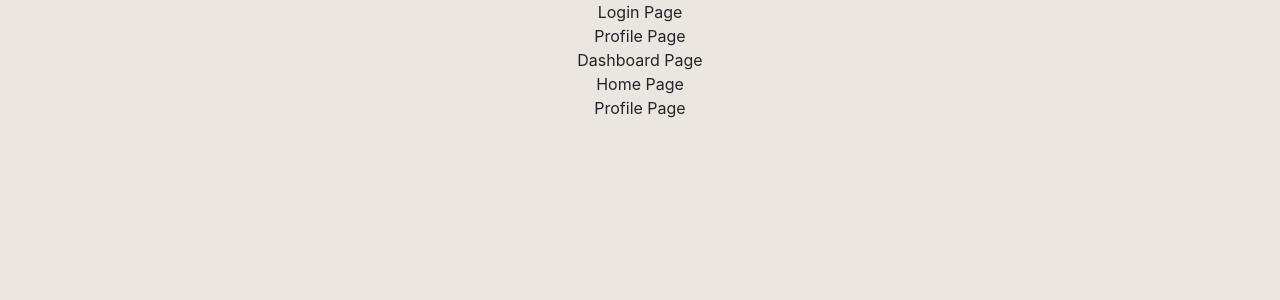
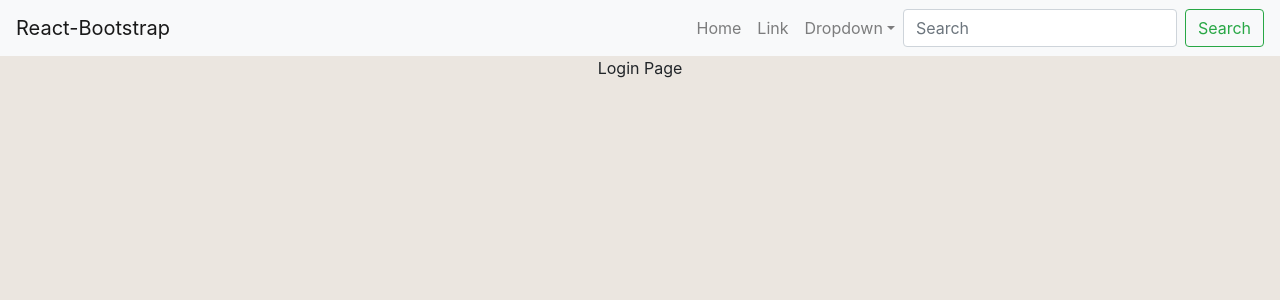
Before and after one commit to Exercise-D010/Database, a React (Create React App) app: page /login in a window 1280 px wide. Shown: the top 300 px of the page. Built offline with nearby package versions, Linux system fonts and the light colour scheme.

Commit message:
hoc ve router

```diff
--- a/package.json
+++ b/package.json
@@ -6,7 +6,9 @@
     "bootstrap": "^4.3.1",
     "node-sass": "^4.12.0",
     "react": "^16.9.0",
+    "react-bootstrap": "^1.0.0-beta.12",
     "react-dom": "^16.9.0",
+    "react-router-dom": "^5.0.1",
     "react-scripts": "3.1.1"
   },
   "scripts": {
--- a/src/App.js
+++ b/src/App.js
@@ -1,21 +1,15 @@
 import React from 'react';
-import logo from './logo.svg';
 import './App.css';
-import LoginPage from './pages/login/login';
-import ProfilePage from './pages/profile/profile';
-import DashboardPage from './pages/dashboard/dashboard';
-import HomePage from './pages/home/home';
+import MainRouter from './config/router';
+import MenuBar from './components/main-menu/main-menu';
 
-function Aaa() {
+function App() {
   return (
     <div className="App">
-      <LoginPage></LoginPage>
-      <ProfilePage></ProfilePage>
-      <DashboardPage></DashboardPage>
-      <HomePage></HomePage>
-      <ProfilePage></ProfilePage>
+      <MenuBar></MenuBar>
+      <MainRouter></MainRouter>
     </div>
   );
 }
 
-export default Aaa;
+export default App;
--- /dev/null
+++ b/src/components/main-menu/main-menu.js
@@ -0,0 +1,32 @@
+import React from 'react';
+import { Navbar, Nav, NavDropdown, Form, FormControl, Button } from 'react-bootstrap';
+
+class MenuBar extends React.Component {
+    render() {
+        return (
+            <Navbar bg="light" expand="lg">
+                <Navbar.Brand href="#home">React-Bootstrap</Navbar.Brand>
+                <Navbar.Toggle aria-controls="basic-navbar-nav" />
+                <Navbar.Collapse id="basic-navbar-nav">
+                    <Nav className="ml-auto">
+                        <Nav.Link href="/home">Home</Nav.Link>
+                        <Nav.Link href="/login">Link</Nav.Link>
+                        <NavDropdown title="Dropdown" id="basic-nav-dropdown">
+                            <NavDropdown.Item href="#action/3.1">Action</NavDropdown.Item>
+                            <NavDropdown.Item href="#action/3.2">Another action</NavDropdown.Item>
+                            <NavDropdown.Item href="#action/3.3">Something</NavDropdown.Item>
+                            <NavDropdown.Divider />
+                            <NavDropdown.Item href="#action/3.4">Separated link</NavDropdown.Item>
+                        </NavDropdown>
+                    </Nav>
+                    <Form inline>
+                        <FormControl type="text" placeholder="Search" className="mr-sm-2" />
+                        <Button variant="outline-success">Search</Button>
+                    </Form>
+                </Navbar.Collapse>
+            </Navbar>
+        )
+    }
+}
+
+export default MenuBar
--- /dev/null
+++ b/src/config/router.js
@@ -0,0 +1,38 @@
+import React from 'react';
+import { BrowserRouter, Route, Switch } from 'react-router-dom';
+import HomePage from '../pages/home/home';
+import LoginPage from '../pages/login/login';
+import DashboardPage from '../pages/dashboard/dashboard';
+import ProfilePage from '../pages/profile/profile';
+
+// class MainRouter extends React.Component {
+//     render() {
+//         return(
+//             <BrowserRouter>
+//                 <Switch>
+//                     <Route path='/' exact component={HomePage}></Route>
+//                     <Route path='/login' exact component={LoginPage}></Route>
+//                     <Route path='/dashboard' exact component={DashboardPage}></Route>
+//                     <Route path='/home' exact component={HomePage}></Route>
+//                     <Route path='/profile' exact component={ProfilePage}></Route>
+//                 </Switch>
+//             </BrowserRouter>
+//         )
+//     }
+// }
+
+const MainRouter = () => {
+    return(
+        <BrowserRouter>
+            <Switch>
+                <Route path='/' exact component={HomePage}></Route>
+                <Route path='/login' exact component={LoginPage}></Route>
+                <Route path='/dashboard' exact component={DashboardPage}></Route>
+                <Route path='/home' exact component={HomePage}></Route>
+                <Route path='/profile' exact component={ProfilePage}></Route>
+            </Switch>
+        </BrowserRouter>
+    )
+}
+
+export default MainRouter
--- a/src/index.js
+++ b/src/index.js
@@ -1,13 +1,13 @@
 import React from 'react';
 import ReactDOM from 'react-dom';
 import './index.css';
-import Aaa from './App';
+import App from './App';
 import * as serviceWorker from './serviceWorker';
 import 'bootstrap/dist/css/bootstrap.css';
 import './assets/stylesheets/common.scss';
 
 
-ReactDOM.render(<Aaa />, document.getElementById('root'));
+ReactDOM.render(<App />, document.getElementById('root'));
 
 // If you want your app to work offline and load faster, you can change
 // unregister() to register() below. Note this comes with some pitfalls.
--- a/src/pages/dashboard/dashboard.js
+++ b/src/pages/dashboard/dashboard.js
@@ -1,4 +1,5 @@
 import React from 'react';
+
 
 class DashboardPage extends React.Component{
     render(){
--- a/src/pages/profile/profile.js
+++ b/src/pages/profile/profile.js
@@ -1,9 +1,10 @@
 import React from 'react';
+import './profile.scss';
 
 class ProfilePage extends React.Component{
     render(){
         return(
-            <div>Profile Page</div>
+             <div>Profile Page</div>
         )
     }
 }
--- /dev/null
+++ b/src/pages/profile/profile.scss
@@ -0,0 +1,5 @@
+.box {
+    width: 50px;
+    height: 50px;
+    border: 1px solid red;
+}
```
